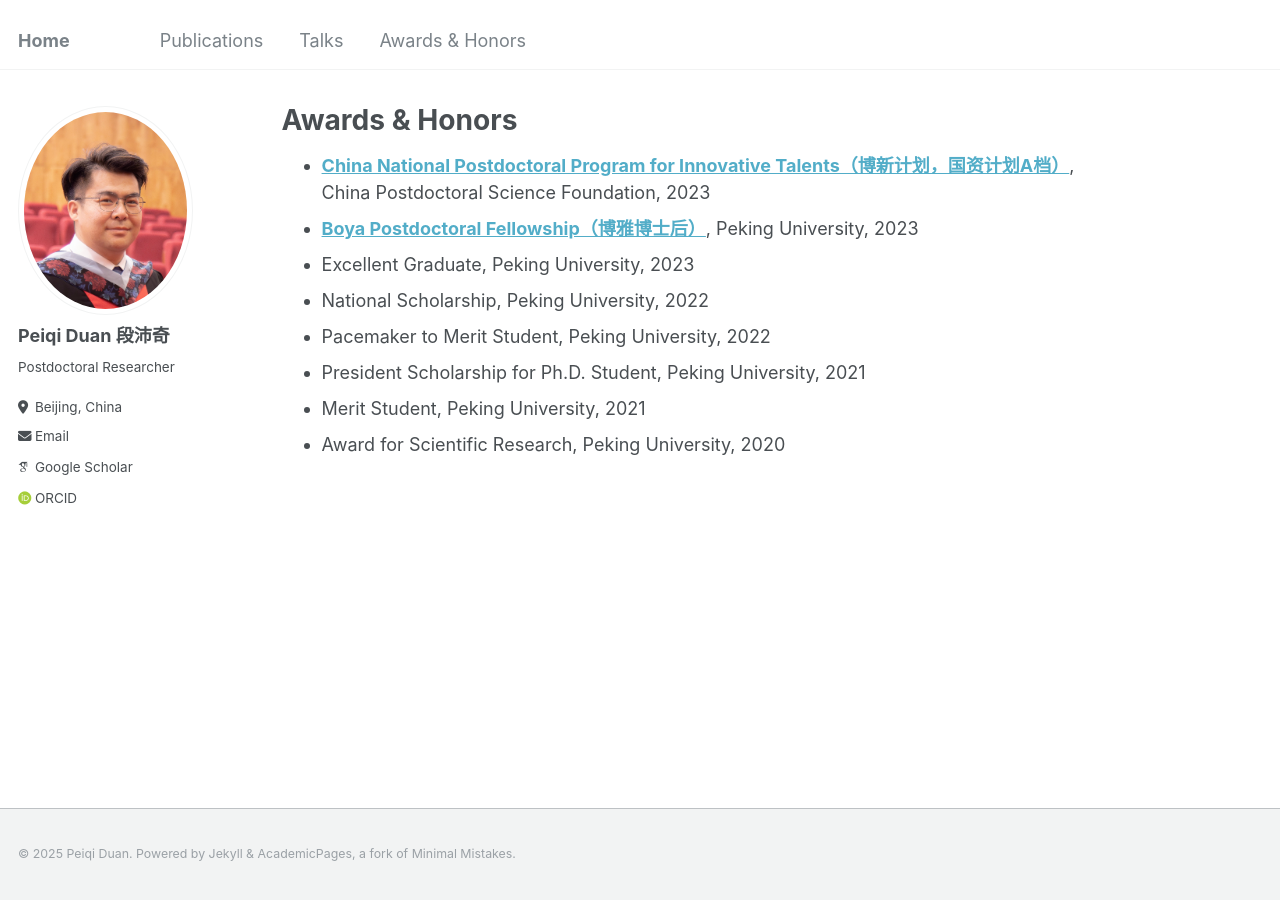
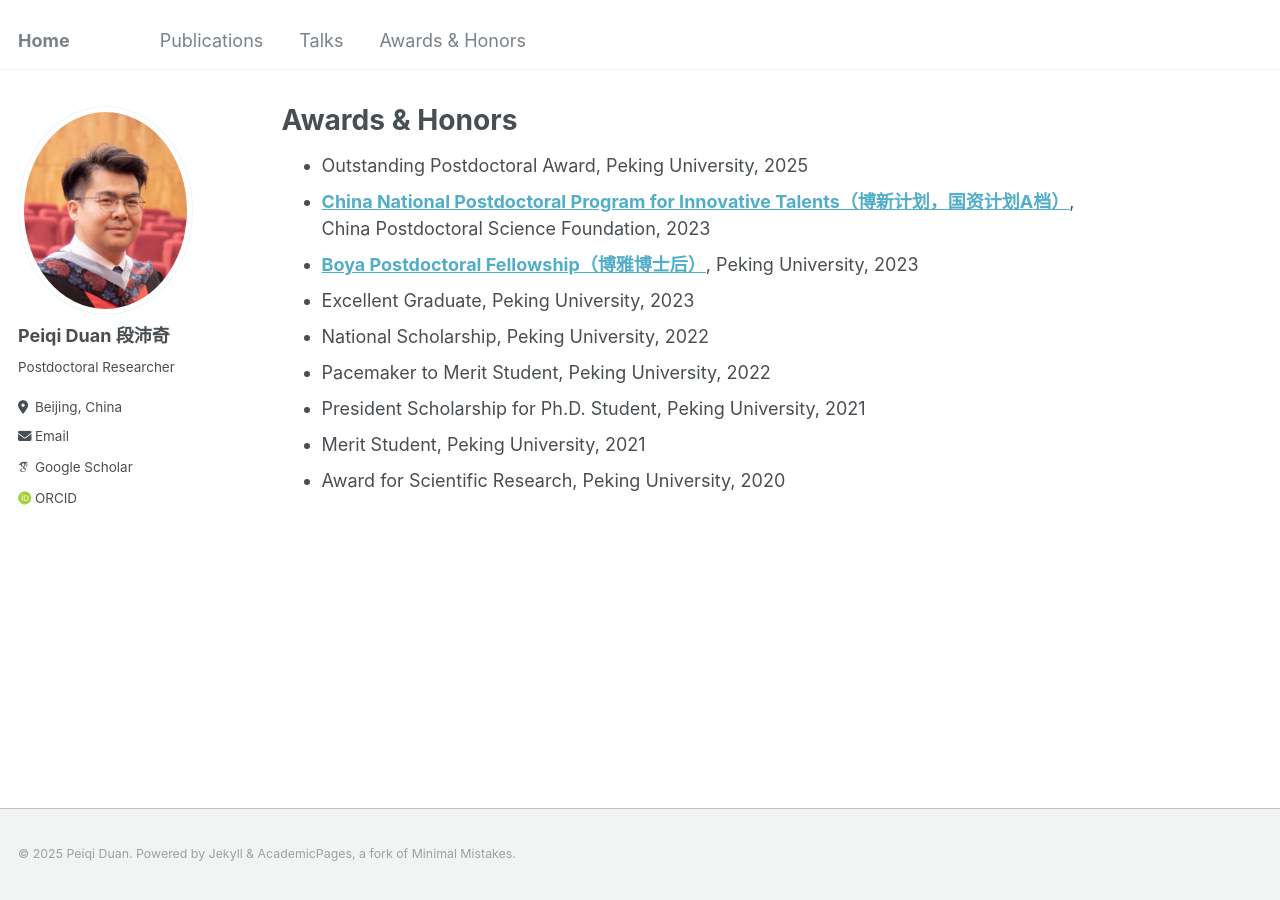
Before and after one commit to peiqi-duan/peiqi-duan.github.io, a Jekyll site: the page built from _pages/teaching.html, in a window 1280 px wide. Built offline with Jekyll 4.4.1, drawn with Linux system fonts in a browser that asks for light colours; some web fonts are replaced.

Commit message:
Update teaching.html

```diff
--- a/_pages/teaching.html
+++ b/_pages/teaching.html
@@ -12,6 +12,7 @@ author_profile: true
 <ul>
 
 
+<li>Outstanding Postdoctoral Award, Peking University, 2025</li>
 <li><a href="https://jj.chinapostdoctor.org.cn/website/showinfo.html?infoid=1dd1973a-110f-4140-9119-40deb0784c07"><b>China National Postdoctoral Program for Innovative Talents（博新计划，国资计划A档）</b></a>, <br>China Postdoctoral Science Foundation, 2023</li>
 <li><a href="http://postdocs.pku.edu.cn/zpxx/145853.htm"><b>Boya Postdoctoral Fellowship（博雅博士后）</b></a>, Peking University, 2023</li>
 <li>Excellent Graduate, Peking University, 2023</li>
```
